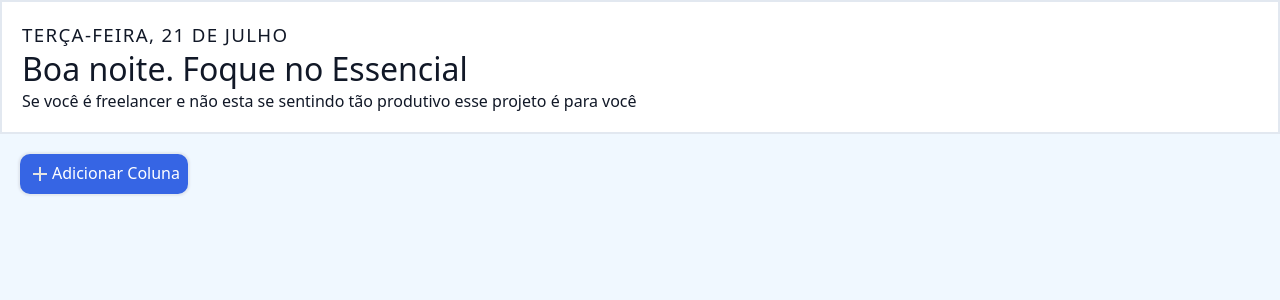
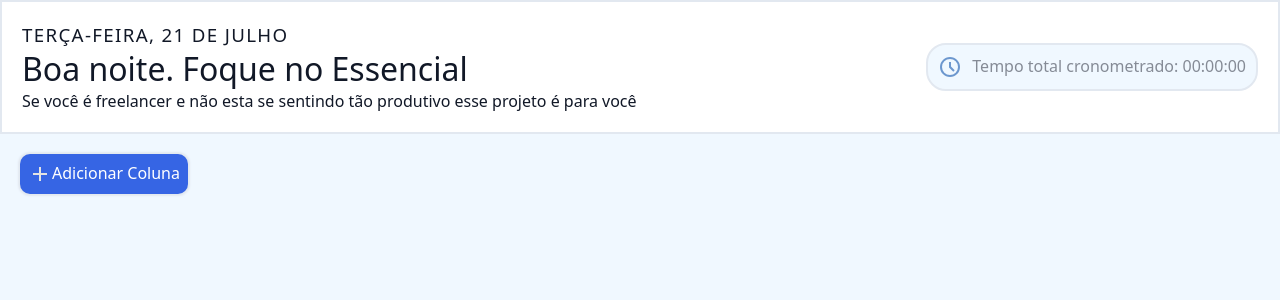
Before and after one commit to MisaelCordova/focaldaytrack, a React (Vite) app: page / in a window 1280 px wide. Shown: the top 300 px of the page. Built offline with nearby package versions, Linux system fonts and the light colour scheme.

Commit message:
feact: totalizador cronometro

```diff
--- a/src/App.tsx
+++ b/src/App.tsx
@@ -1,12 +1,15 @@
+import { useState } from "react";
 import { Container } from "./components/container/Container";
 import { Header } from "./components/header/Header";
 import * as S from "./App.styles";
 
 function App() {
+  const [totalCronometrado, setTotalCronometrado] = useState(0);
+
   return (
     <S._Page>
-      <Header />
-      <Container/>
+      <Header totalCronometrado={totalCronometrado} />
+      <Container onAtualizarTotalCronometrado={setTotalCronometrado} />
     </S._Page>
   );
 }
--- a/src/components/container/Container.tsx
+++ b/src/components/container/Container.tsx
@@ -19,7 +19,12 @@ import type { IColuna, ITarefa } from "../../interfaces/Interfaces";
 type CronometroTarefa = {
   rodando: boolean;
   iniciadoEm: number | null;
-  msAcumulados: number;
+  intervalos: IntervaloCronometro[];
+};
+
+type IntervaloCronometro = {
+  inicio: number;
+  fim: number;
 };
 
 const COLUNAS_STORAGE_KEY = "@FocalDayTrack:colunas";
@@ -60,7 +65,64 @@ function carregarColunasSalvas() {
   }
 }
 
-export const Container = () => {
+function criarCronometroTarefa(): CronometroTarefa {
+  return {
+    rodando: false,
+    iniciadoEm: null,
+    intervalos: [],
+  };
+}
+
+function calcularDuracaoIntervalos(intervalos: IntervaloCronometro[]) {
+  return intervalos.reduce(
+    (total, intervalo) => total + (intervalo.fim - intervalo.inicio),
+    0,
+  );
+}
+
+function unirIntervalosSobrepostos(intervalos: IntervaloCronometro[]) {
+  const intervalosOrdenados = [...intervalos].sort(
+    (intervaloA, intervaloB) => intervaloA.inicio - intervaloB.inicio,
+  );
+
+  return intervalosOrdenados.reduce<IntervaloCronometro[]>(
+    (intervalosUnidos, intervaloAtual) => {
+      const ultimoIntervalo = intervalosUnidos.at(-1);
+
+      if (!ultimoIntervalo || intervaloAtual.inicio > ultimoIntervalo.fim) {
+        intervalosUnidos.push({ ...intervaloAtual });
+        return intervalosUnidos;
+      }
+
+      ultimoIntervalo.fim = Math.max(ultimoIntervalo.fim, intervaloAtual.fim);
+      return intervalosUnidos;
+    },
+    [],
+  );
+}
+
+function obterIntervalosComRodando(
+  cronometroTarefa: CronometroTarefa,
+  timestampAtual: number,
+) {
+  if (!cronometroTarefa.rodando || !cronometroTarefa.iniciadoEm) {
+    return cronometroTarefa.intervalos;
+  }
+
+  return [
+    ...cronometroTarefa.intervalos,
+    {
+      inicio: cronometroTarefa.iniciadoEm,
+      fim: timestampAtual,
+    },
+  ];
+}
+
+interface IContainerProps {
+  onAtualizarTotalCronometrado: (msTotal: number) => void;
+}
+
+export const Container = ({ onAtualizarTotalCronometrado }: IContainerProps) => {
   const [colunas, setColunas] = useState<IColuna[]>(carregarColunasSalvas);
   const [colunaParaExcluir, setColunaParaExcluir] = useState<IColuna | null>(
     null,
@@ -87,10 +149,21 @@ export const Container = () => {
   const existeCronometroRodando = Object.values(cronometrosPorTarefa).some(
     (cronometroTarefa) => cronometroTarefa.rodando,
   );
+  const totalCronometrado = calcularDuracaoIntervalos(
+    unirIntervalosSobrepostos(
+      Object.values(cronometrosPorTarefa).flatMap((cronometroTarefa) =>
+        obterIntervalosComRodando(cronometroTarefa, agora),
+      ),
+    ),
+  );
 
   useEffect(() => {
     localStorage.setItem(COLUNAS_STORAGE_KEY, JSON.stringify(colunas));
   }, [colunas]);
+
+  useEffect(() => {
+    onAtualizarTotalCronometrado(totalCronometrado);
+  }, [onAtualizarTotalCronometrado, totalCronometrado]);
 
   useEffect(() => {
     if (!existeCronometroRodando) return;
@@ -113,13 +186,7 @@ export const Container = () => {
   }
 
   function obterCronometroTarefa(tarefaId: string) {
-    return (
-      cronometrosPorTarefa[tarefaId] ?? {
-        rodando: false,
-        iniciadoEm: null,
-        msAcumulados: 0,
-      }
-    );
+    return cronometrosPorTarefa[tarefaId] ?? criarCronometroTarefa();
   }
 
   function tarefaTemCronometroRegistrado(tarefaId: string) {
@@ -129,11 +196,8 @@ export const Container = () => {
   function obterMsDecorridoTarefa(tarefaId: string) {
     const cronometroTarefa = obterCronometroTarefa(tarefaId);
 
-    return (
-      cronometroTarefa.msAcumulados +
-      (cronometroTarefa.rodando && cronometroTarefa.iniciadoEm
-        ? agora - cronometroTarefa.iniciadoEm
-        : 0)
+    return calcularDuracaoIntervalos(
+      obterIntervalosComRodando(cronometroTarefa, agora),
     );
   }
 
@@ -142,12 +206,7 @@ export const Container = () => {
 
     setCronometrosPorTarefa((cronometrosAtuais) => {
       const cronometroAtual =
-        cronometrosAtuais[tarefaId] ??
-        ({
-          rodando: false,
-          iniciadoEm: null,
-          msAcumulados: 0,
-        } satisfies CronometroTarefa);
+        cronometrosAtuais[tarefaId] ?? criarCronometroTarefa();
 
       if (cronometroAtual.rodando) {
         return {
@@ -155,9 +214,13 @@ export const Container = () => {
           [tarefaId]: {
             rodando: false,
             iniciadoEm: null,
-            msAcumulados:
-              cronometroAtual.msAcumulados +
-              (timestampAtual - (cronometroAtual.iniciadoEm ?? timestampAtual)),
+            intervalos: [
+              ...cronometroAtual.intervalos,
+              {
+                inicio: cronometroAtual.iniciadoEm ?? timestampAtual,
+                fim: timestampAtual,
+              },
+            ],
           },
         };
       }
@@ -190,7 +253,7 @@ export const Container = () => {
         [tarefaId]: {
           rodando: cronometroAtual.rodando,
           iniciadoEm: cronometroAtual.rodando ? timestampAtual : null,
-          msAcumulados: 0,
+          intervalos: [],
         },
       };
     });
@@ -206,12 +269,7 @@ export const Container = () => {
 
     setCronometrosPorTarefa((cronometrosAtuais) => {
       const cronometroAtual =
-        cronometrosAtuais[tarefaId] ??
-        ({
-          rodando: false,
-          iniciadoEm: null,
-          msAcumulados: 0,
-        } satisfies CronometroTarefa);
+        cronometrosAtuais[tarefaId] ?? criarCronometroTarefa();
 
       if (colunaDestinoTemCronometroAtivo) {
         if (cronometroAtual.rodando) return cronometrosAtuais;
@@ -235,9 +293,13 @@ export const Container = () => {
         [tarefaId]: {
           rodando: false,
           iniciadoEm: null,
-          msAcumulados:
-            cronometroAtual.msAcumulados +
-            (timestampAtual - (cronometroAtual.iniciadoEm ?? timestampAtual)),
+          intervalos: [
+            ...cronometroAtual.intervalos,
+            {
+              inicio: cronometroAtual.iniciadoEm ?? timestampAtual,
+              fim: timestampAtual,
+            },
+          ],
         },
       };
     });
@@ -301,7 +363,7 @@ export const Container = () => {
         [novaTarefaId]: {
           rodando: true,
           iniciadoEm: timestampAtual,
-          msAcumulados: 0,
+          intervalos: [],
         },
       }));
     }
--- a/src/components/header/Header.tsx
+++ b/src/components/header/Header.tsx
@@ -1,6 +1,11 @@
 import * as S from "./styles";
+import { TotalizadorCronometro } from "./totalizadorCronometro/TotalizadorCronometro";
 
-export const Header = () => {
+interface IHeaderProps {
+  totalCronometrado: number;
+}
+
+export const Header = ({ totalCronometrado }: IHeaderProps) => {
   const data = new Date().toLocaleDateString("pt-BR", {
     weekday: "long",
     day: "numeric",
@@ -14,9 +19,17 @@ export const Header = () => {
     if (h < 18) return "Boa tarde";
     return "Boa noite";
   };
-  return <S._Header>
-    <S._TextoData>{data}</S._TextoData>
-    <S._TextoSaudacao>{Saudacao()}. Foque no Essencial</S._TextoSaudacao>
-    <p>Se você é freelancer e não esta se sentindo tão produtivo esse projeto é para você</p>
-    </S._Header>;
+  return (
+    <S._Header>
+      <S._TextoHeader>
+        <S._TextoData>{data}</S._TextoData>
+        <S._TextoSaudacao>{Saudacao()}. Foque no Essencial</S._TextoSaudacao>
+        <p>
+          Se você é freelancer e não esta se sentindo tão produtivo esse projeto
+          é para você
+        </p>
+      </S._TextoHeader>
+      <TotalizadorCronometro msTotal={totalCronometrado} />
+    </S._Header>
+  );
 };
--- a/src/components/header/styles.ts
+++ b/src/components/header/styles.ts
@@ -2,10 +2,15 @@ import styled from "styled-components";
 
 export const _Header = styled.header`
     display: flex;
-    flex-direction: column;
+    flex-direction: row;
+    justify-content: space-between;
+    align-items: center;
     padding: 20px;
     border: 2px solid #e2e8f0;
     width: 100%;
+`
+export const _TextoHeader = styled.div`
+
 `
 export const _TextoData = styled.h3`
     font-weight: 400;
--- /dev/null
+++ b/src/components/header/totalizadorCronometro/TotalizadorCronometro.tsx
@@ -0,0 +1,29 @@
+import IconeSchedule from "../../../assets/IconeSchedule.svg?react";
+import * as S from "./styles";
+
+interface ITotalizadorCronometroProps {
+  msTotal: number;
+}
+
+function formatarTempo(msTotal: number) {
+  const totalSeconds = Math.floor(msTotal / 1000);
+  const horas = Math.floor(totalSeconds / 3600);
+  const minutos = Math.floor((totalSeconds % 3600) / 60);
+  const segundos = totalSeconds % 60;
+
+  return `${String(horas).padStart(2, "0")}:${String(minutos).padStart(
+    2,
+    "0",
+  )}:${String(segundos).padStart(2, "0")}`;
+}
+
+export const TotalizadorCronometro = ({
+  msTotal,
+}: ITotalizadorCronometroProps) => {
+  return (
+    <S._Totalizador>
+      <IconeSchedule />
+      Tempo total cronometrado: {formatarTempo(msTotal)}
+    </S._Totalizador>
+  );
+};
--- /dev/null
+++ b/src/components/header/totalizadorCronometro/styles.ts
@@ -0,0 +1,15 @@
+import styled from "styled-components";
+
+export const _Totalizador = styled.div`
+    display: flex;
+    gap:10px;
+    border: 2px solid #e2e8f0;
+    padding: 10px;
+    border-radius: 20px;
+    color: #858b96;
+    background-color: aliceblue;
+
+    &span:{
+
+    }
+`
```
Also changed, not shown: src/assets/IconeSchedule.svg (added).
